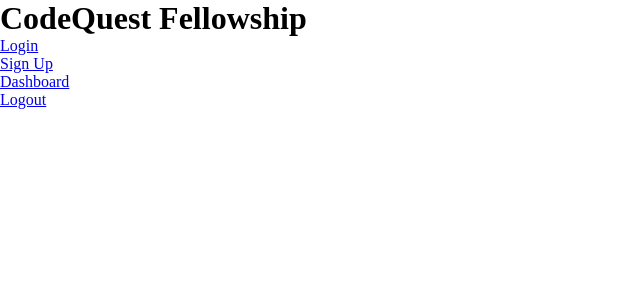
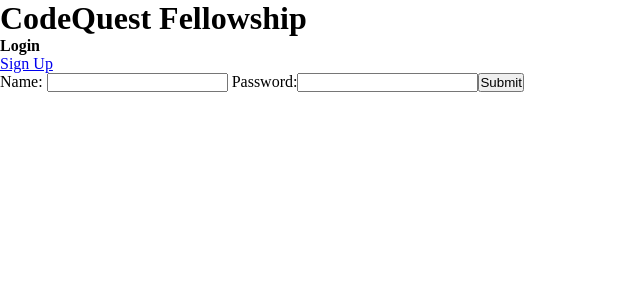
Before and after one commit to CodersQuest/fellowship, a React app: page / in a window 1280 px wide. Shown: the top 300 px of the page, without its empty margins (0-640 px from the left). Built offline with nearby package versions, Linux system fonts and the light colour scheme; no server answers; the HTML template or start-up script is replaced by a standard one.

Commit message:
implement protected view, still pending add of logout

```diff
--- a/client/src/components/App.jsx
+++ b/client/src/components/App.jsx
@@ -36,19 +36,29 @@ class App extends Component {
     this.setState({
       view: text
     })
+
+      // if (this.state.view ==='/logout') {
+      //   this.onSubmit()
+      // }
+
   }
 
   componentDidMount () {
-    axios.get('/checkauth').then(res=> {
-      this.setState({loggedIn: true})
-      console.log(res, 'res from checkauth')
+    axios.get('/me').then(res=> {
+      if (res.data.user) {
+
+        this.setState({loggedIn: true})
+      } else {
+        this.setState({loggedIn: false})
+
+      }
+      console.log(res.data.user, 'res from checkauth')
     }).catch(error => {
-      <Redirect to='/login'/>
+      console.log(error)
     })
   }
 
-  onSubmit(e) {
-    e.preventDefault();
+  onSubmit() {
     //post request to db on submit button
     const { view , email, username, password } = this.state;
     axios.post(view, {
@@ -57,6 +67,17 @@ class App extends Component {
       email: email
     })
     .then(response => {
+      // if (view === '/logout') {
+      //   this.setState({
+      //     loggedIn: false
+      //   })
+      //  }
+      //  else if (view === '/login') {
+      //     this.setState({
+      //       loggedIn: true
+      //     })
+
+      // }
       console.log(response);
       //init the client socket connection.
 
@@ -72,13 +93,13 @@ class App extends Component {
 
     const renderLogin = () => {
       return (
-              <Login username={username} pw={password} handleChange={this.handleChange}/>
+        <Login username={username} pw={password} viewChange={this.viewChange} handleChange={this.handleChange}/>
             )
     }
 
     const renderSignUp = () => {
       return  (
-              <SignUp onSubmit={this.onSubmit} email={email} username={username} pw={password} handleChange={this.handleChange}/>
+              <SignUp viewChange={this.viewChange} onSubmit={this.onSubmit} email={email} username={username} pw={password} handleChange={this.handleChange}/>
             )
     }
 
@@ -97,32 +118,41 @@ class App extends Component {
       )
     }
 
-    // const renderLanding = () => {
-    //   if (this.state.loggedIn === true) {
-    //     return (<Redirect to='/dashboard'/>)
-    //   } else {
-    //     return (<Redirect to='/login'/>)
-    //   }
-    // }
+    const renderLanding = () => {
+      if (this.state.loggedIn === true) {
+        return (
+          <Dashboard
+            currentState = { currentState }
+            viewChange={this.viewChange}
+          />
+        )
+      } else {
+        return renderLogin();
+      }
+    }
     //TODO:
     //if loggedIn === true, redirect to dashboard from \
     //if loggedIn ===false, redirect to login from \
     //if loggedIn === true, "login" becomes "logout"
+      //conditional rendering of text
+      //pass in different path text
     return (
 
     <Router>
      <div>
 
         <h1>CodeQuest Fellowship</h1>
-        <nav>
+        {/* <nav>
           <ul>
-          <li onClick={()=> this.viewChange('/login')}><Link to="/login">Login</Link></li>
           <li onClick={()=> this.viewChange('/signup')}><Link to="/signup">Sign Up</Link></li>
           <li><Link to ="/dashboard">Dashboard</Link></li>
           <li onClick={()=> this.viewChange('/logout')}><Link to ="/login">Logout</Link></li>
+
           </ul>
-        </nav>
-        {/* {renderLanding()} */}
+        </nav> */}
+        {/* <li onClick={()=> this.viewChange('/logout')}><Link to ="/login">Logout</Link></li> */}
+
+        {renderLanding()}
         <Switch>
           <Route exact path="/login" render={renderLogin}/>
           <Route path="/signup" render={renderSignUp}/>
--- a/client/src/components/Dashboard.jsx
+++ b/client/src/components/Dashboard.jsx
@@ -2,7 +2,7 @@ import React, {Component} from 'react';
 import axios from 'axios';
 import GamesList from './GamesList.jsx';
 import styles from '../styles/App.css'
-import { BrowserRouter as Router, Switch, Route, Link } from 'react-router-dom';
+import { BrowserRouter as Router, Switch, Route, Link, Redirect } from 'react-router-dom';
 import data from './dashBoardDummyData.js';
 import users from './userData';
 import { PromiseProvider } from 'mongoose';
@@ -123,6 +123,8 @@ class Dashboard extends Component {
       return (
         <div className="player-options">
         <form>
+        {/* <p onClick={()=> this.props.viewChange('/logout')}><Redirect to ="/login">Logout</Redirect></p> */}
+
           <div className="input-wrapper">
             <label>Enter Game Name:</label>
             <input type="text"
--- a/client/src/components/Login.jsx
+++ b/client/src/components/Login.jsx
@@ -1,9 +1,12 @@
 import React from 'react';
+import { BrowserRouter as Router, Switch, Route, Link, Redirect } from 'react-router-dom';
 
-const Login = ({handleChange, onSubmit}) => (
+
+const Login = ({handleChange, onSubmit, viewChange}) => (
   <div>
     <h4>Login</h4>
     <form method="POST" action='/login'>
+    <p onClick={()=> viewChange('/signup')}><Link to="/signup">Sign Up</Link></p>
     <label htmlFor="display-name"> Name: </label>
     <input onChange={handleChange} type="text" id="display-name" name="username"  required />
     <label htmlFor="display-password"> Password:</label>
--- a/client/src/components/SignUp.jsx
+++ b/client/src/components/SignUp.jsx
@@ -1,9 +1,10 @@
 import React from 'react';
 
-const SignUp = ({handleChange, onSubmit}) => (
+const SignUp = ({handleChange, onSubmit, viewChange}) => (
   <div>
     <h4>Sign Up</h4>
     <form>
+    <p onClick={()=> viewChange('/login')}><Link to ="/login">Login</Link></p>
     <label htmlFor="display-name"> Name: </label>
     <input onChange={handleChange} type="text" id="display-name" name="username"  required />
     <label htmlFor="display-email"> Email:</label>
```
Also changed, not shown: 1 other file (tests, documents, lock files or other folders).
